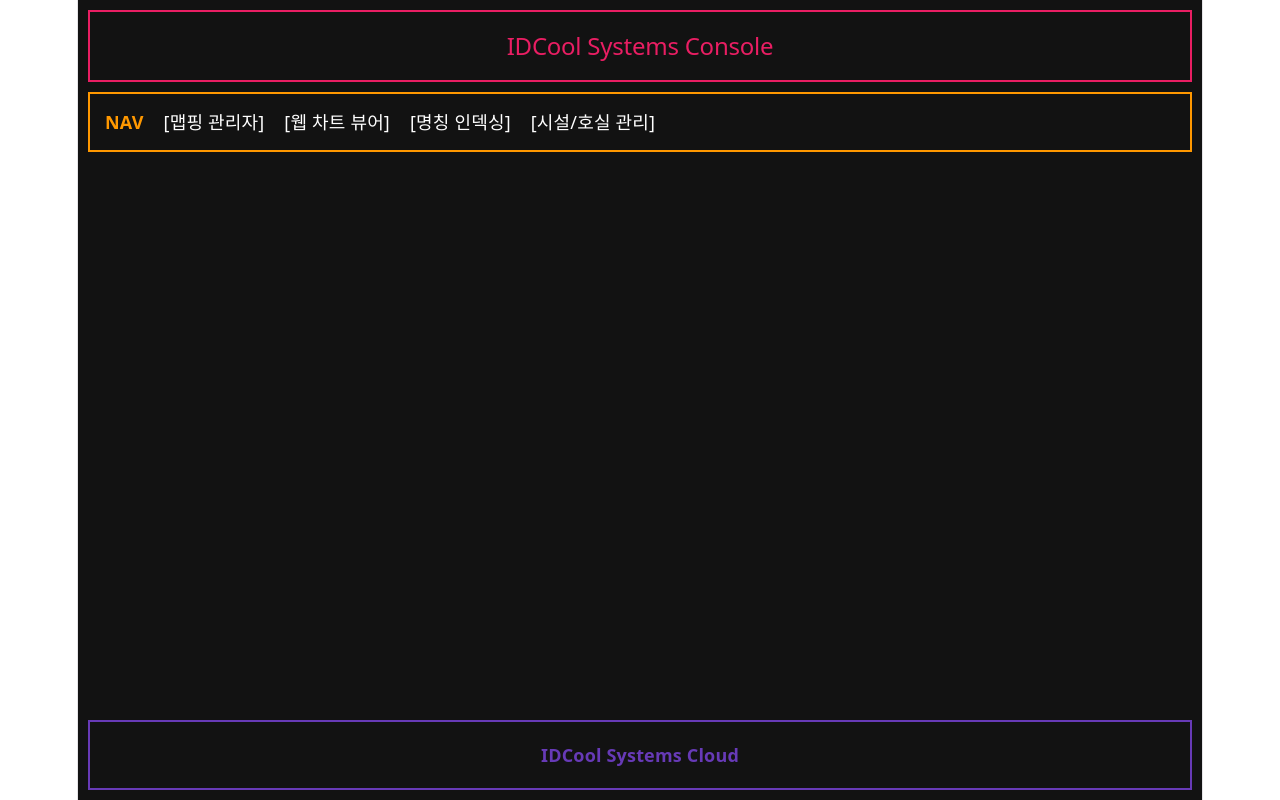
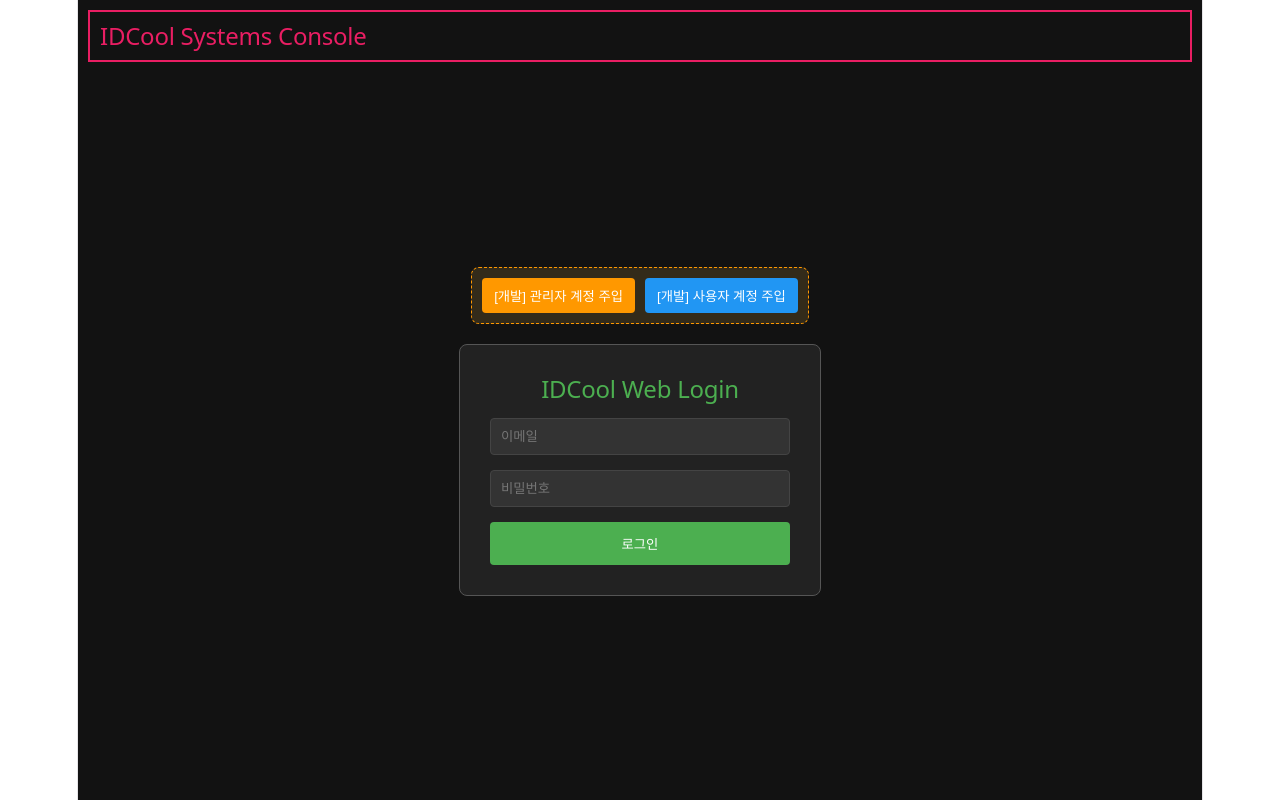
Before and after one commit to shavrindas/idcs, a React (Vite) app in the folder idc_web/setuptmp/: page /login in a window 1280 px wide. Built offline with nearby package versions, Linux system fonts and the light colour scheme.

Commit message:
웹 로그인 구조 추가, 웹 페이지 정리

```diff
--- a/idc_web/setuptmp/src/App.tsx
+++ b/idc_web/setuptmp/src/App.tsx
@@ -1,47 +1,94 @@
-import React from 'react';
-import { BrowserRouter as Router, Routes, Route, Link } from 'react-router-dom';
+import React, { useState } from 'react';
+import { BrowserRouter as Router, Routes, Route, Navigate, Link } from 'react-router-dom';
 import { ChartMappingPage } from './pages/ChartMappingPage';
 import { ChartViewerPage }  from './pages/ChartViewerPage';
 import { PRIndexingPage }    from './pages/PRIndexingPage';
 import { FacilityManagerPage } from './pages/FacilityManagerPage';
+import { LoginPage } from './pages/LoginPage';
+import { MainPage } from './pages/MainPage';
 import './App.css';
 
 function App() {
+  const [user, setUser] = useState<any>(null); // 로그인한 유저 정보 상태
+
+  const handleLogout = () => {
+    setUser(null);
+  };
+
+  // 관리자 권한 체크용 상수
+  const isAdmin = user && (user.role === 'ADMIN' || user.role === 'DEVELOPER');
+
   return (
     <Router>
-      <div style={{
-        display: 'flex',
-        flexDirection: 'column',
-        height: '100vh',
-        padding: 10,
-        backgroundColor: '#121212',
-        color: '#ffffff',
-        boxSizing: 'border-box'
-      }}>
-        <header style={{ border: '2px solid #e91e63', padding: 20, textAlign: 'center', marginBottom: 10 }}>
+      <div style={{ display: 'flex', flexDirection: 'column', height: '100vh', padding: 10, backgroundColor: '#121212', color: '#ffffff', boxSizing: 'border-box' }}>
+
+        {/* 헤더 */}
+        <header style={{ border: '2px solid #e91e63', padding: 10, display: 'flex', justifyContent: 'space-between', alignItems: 'center', marginBottom: 10 }}>
           <h2 style={{ margin: 0, color: '#e91e63' }}>IDCool Systems Console</h2>
+          {user && (
+            <div>
+              <span style={{ marginRight: 15 }}>{user.name} ({user.role})</span>
+              <button onClick={handleLogout} style={{ padding: '5px 10px', cursor: 'pointer' }}>로그아웃</button>
+            </div>
+          )}
         </header>
 
+        {/* 글로벌 네비게이션 바 (로그인한 유저에게만 노출) */}
+        {user && (
           <nav style={{ border: '2px solid #ff9800', padding: 15, marginBottom: 10, display: 'flex', gap: 20, alignItems: 'center' }}>
             <strong style={{ color: '#ff9800' }}>NAV</strong>
-          <Link to="/" style={{ color: '#ffffff', textDecoration: 'none' }}>[맵핑 관리자]</Link>
-          <Link to="/viewer" style={{ color: '#ffffff', textDecoration: 'none' }}>[웹 차트 뷰어]</Link>
+
+            {isAdmin && (
+              <>
+                <Link to="/main" style={{ color: '#ffffff', textDecoration: 'none' }}>[메인 대시보드]</Link>
+                <Link to="/mapping" style={{ color: '#ffffff', textDecoration: 'none' }}>[맵핑 관리자]</Link>
+              </>
+            )}
+
+            {/* 유저와 관리자 공통 메뉴 */}
+            <Link to="/viewer" style={{ color: '#ffffff', textDecoration: 'none', fontWeight: !isAdmin ? 'bold' : 'normal' }}>[차트 뷰어]</Link>
+
+            {isAdmin && (
+              <>
                 <Link to="/indexing" style={{ color: '#ffffff', textDecoration: 'none' }}>[명칭 인덱싱]</Link>
                 <Link to="/facility-manager" style={{ color: '#ffffff', textDecoration: 'none' }}>[시설/호실 관리]</Link>
+              </>
+            )}
           </nav>
+        )}
 
+        {/* 본문 영역 */}
         <div style={{ flex: 1, display: 'flex', flexDirection: 'column', overflow: 'hidden' }}>
           <Routes>
-            <Route path="/" element={<ChartMappingPage />} />
-            <Route path="/viewer" element={<ChartViewerPage />} />
+            {/* 비로그인 상태일 때 접근 가능한 Route */}
+            <Route path="/login" element={<LoginPage onLogin={setUser} />} />
+
+            {/* 로그인 상태 체크 */}
+            {!user ? (
+              <Route path="*" element={<Navigate to="/login" />} />
+            ) : (
+              <>
+                {/* Admin/Developer 전용 라우트 */}
+                {isAdmin && (
+                  <>
+                    <Route path="/main" element={<MainPage />} />
+                    <Route path="/mapping" element={<ChartMappingPage />} />
                     <Route path="/indexing" element={<PRIndexingPage />} />
                     <Route path="/facility-manager" element={<FacilityManagerPage />} />
+                  </>
+                )}
+
+                {/* User/Admin 공통 라우트 */}
+                <Route path="/viewer" element={<ChartViewerPage user={user} />} />
+
+                {/* 기본 리다이렉트 (관리자는 메인, 유저는 뷰어로) */}
+                <Route path="*" element={
+                  <Navigate to={isAdmin ? "/main" : "/viewer"} />
+                } />
+              </>
+            )}
           </Routes>
         </div>
-
-        <footer style={{ border: '2px solid #673ab7', padding: 20, textAlign: 'center', marginTop: 10 }}>
-          <span style={{ color: '#673ab7', fontWeight: 'bold' }}>IDCool Systems Cloud</span>
-        </footer>
       </div>
     </Router>
   );
--- a/idc_web/setuptmp/src/pages/ChartViewerPage.tsx
+++ b/idc_web/setuptmp/src/pages/ChartViewerPage.tsx
@@ -18,6 +18,10 @@
   return (new Date(date.getTime() - offset)).toISOString().slice(0, 16);
 };
 
+interface ViewerProps {
+  user: { id: number; role: string; name: string };
+}
+
 const COLOR_PALETTE = ['#5470c6', '#91cc75', '#fac858', '#ee6666', '#73c0de', '#3ba272', '#fc8452', '#9a60b4', '#ea7ccc', '#ff9f7f'];
 
 function useDebouncedCallback<T extends (...args: any[]) => void>(callback: T, delay: number) {
@@ -28,7 +32,8 @@
   }, [callback, delay]);
 }
 
-export const ChartViewerPage: React.FC = () => {
+//export const ChartViewerPage: React.FC = () => {
+export const ChartViewerPage: React.FC<ViewerProps> = ({ user }) => {
   const [mode, setMode] = useState<ChartMode>('DEFAULT');
   const [scale, setScale] = useState<ChartScale>('1m');
   const [targetDate, setTargetDate] = useState<string>(getLocalDatetimeString(new Date()));
@@ -71,7 +76,11 @@
   const [loadedRangeState, setLoadedRangeState] = useState<{ start: number, end: number } | null>(null);
   const [currentViewStart, setCurrentViewStart] = useState<number | null>(null);
 
-  useEffect(() => { apiService.getFacilities().then(res => setFacilities(res.facilities || [])); }, []);
+  useEffect(() => {
+    //apiService.getFacilities().then(res => setFacilities(res.facilities || []));
+    apiService.getUserFacilities(user.id).then(res => setFacilities(res.facilities || []));
+  }, [user.id]);
+
 
   useEffect(() => {
     if (selectedFacility) {
--- /dev/null
+++ b/idc_web/setuptmp/src/pages/LoginPage.tsx
@@ -0,0 +1,86 @@
+import React, { useState } from 'react';
+import { useNavigate } from 'react-router-dom';
+// import { apiService } from '../services/apiService'; // API 서비스 연동 필요
+
+export const LoginPage: React.FC<{ onLogin: (userData: any) => void }> = ({ onLogin }) => {
+  const [email, setEmail] = useState('');
+  const [password, setPassword] = useState('');
+  const navigate = useNavigate();
+
+  // [개발용] 관리자 계정 주입
+  const injectAdmin = () => {
+    setEmail('admin1@system.com');
+    setPassword('hashed_password');
+  };
+
+  // [개발용] 사용자 계정 주입
+  const injectUser = () => {
+    setEmail('user_a@test.com');
+    setPassword('hashed_password');
+  };
+
+  const handleLogin = async (e: React.FormEvent) => {
+    e.preventDefault();
+    try {
+      // 실제 API 호출로 대체 (예: await apiService.webLogin(email, password))
+      // 테스트용 Mock 데이터:
+      const mockResponse = {
+        user: {
+            id: 1,
+            email,
+            name: email.includes('admin') ? '관리자' : '일반 유저',
+            role: email.includes('admin') ? 'ADMIN' : 'USER'
+        }
+      };
+
+      onLogin(mockResponse.user);
+
+      // 권한별 리다이렉트
+      if (mockResponse.user.role === 'ADMIN' || mockResponse.user.role === 'DEVELOPER') {
+        navigate('/main');
+      } else {
+        navigate('/viewer');
+      }
+    } catch (error) {
+      alert('로그인 실패');
+    }
+  };
+
+  return (
+    <div style={{ display: 'flex', flexDirection: 'column', justifyContent: 'center', alignItems: 'center', height: '100vh', gap: 20 }}>
+
+      {/* 개발용 계정 주입 버튼 영역 */}
+      <div style={{ display: 'flex', gap: 10, padding: 10, border: '1px dashed #ff9800', backgroundColor: '#332b1a', borderRadius: 8 }}>
+        <button type="button" onClick={injectAdmin} style={{ padding: '8px 12px', backgroundColor: '#ff9800', color: '#fff', border: 'none', cursor: 'pointer', borderRadius: 4 }}>
+          [개발] 관리자 계정 주입
+        </button>
+        <button type="button" onClick={injectUser} style={{ padding: '8px 12px', backgroundColor: '#2196f3', color: '#fff', border: 'none', cursor: 'pointer', borderRadius: 4 }}>
+          [개발] 사용자 계정 주입
+        </button>
+      </div>
+
+      <form onSubmit={handleLogin} style={{ display: 'flex', flexDirection: 'column', gap: 15, padding: 30, border: '1px solid #555', backgroundColor: '#222', minWidth: 300, borderRadius: 8 }}>
+        <h2 style={{ color: '#4caf50', margin: 0, textAlign: 'center' }}>IDCool Web Login</h2>
+        <input
+          type="email"
+          placeholder="이메일"
+          value={email}
+          onChange={e => setEmail(e.target.value)}
+          required
+          style={{ padding: 10, backgroundColor: '#333', color: '#fff', border: '1px solid #444', borderRadius: 4 }}
+        />
+        <input
+          type="password"
+          placeholder="비밀번호"
+          value={password}
+          onChange={e => setPassword(e.target.value)}
+          required
+          style={{ padding: 10, backgroundColor: '#333', color: '#fff', border: '1px solid #444', borderRadius: 4 }}
+        />
+        <button type="submit" style={{ padding: 12, backgroundColor: '#4caf50', color: 'white', border: 'none', cursor: 'pointer', borderRadius: 4, fontWeight: 'bold' }}>
+          로그인
+        </button>
+      </form>
+    </div>
+  );
+};
--- /dev/null
+++ b/idc_web/setuptmp/src/pages/MainPage.tsx
@@ -0,0 +1,15 @@
+import React from 'react';
+import { useNavigate } from 'react-router-dom';
+
+export const MainPage: React.FC = () => {
+  const navigate = useNavigate();
+
+  const btnStyle = { padding: '15px 30px', margin: '10px', fontSize: '16px', cursor: 'pointer', backgroundColor: '#ff9800', color: '#fff', border: 'none', borderRadius: '5px' };
+
+  return (
+    <div style={{ display: 'flex', flexDirection: 'column', alignItems: 'center', justifyContent: 'center', height: '100%' }}>
+      <h2 style={{ color: '#ff9800' }}>Admin Dashboard (메인 페이지)</h2>
+      <h4>나중에 알람 같은거 추가</h4>
+    </div>
+  );
+};
--- a/idc_web/setuptmp/src/services/apiService.ts
+++ b/idc_web/setuptmp/src/services/apiService.ts
@@ -153,6 +153,13 @@
   return res.json();
 },
 
+  getUserFacilities: async (userId: number) => {
+    const response = await fetch(`/api/facilities/${userId}`);
+    if (!response.ok) {
+      throw new Error('사용자 시설 목록을 불러오는데 실패했습니다.');
+    }
+    return response.json();
+  },
 
 
 };
```
Also changed, not shown: 2 other files (tests, documents, lock files or other folders). Lines whose indentation alone changed are shown as unchanged.
